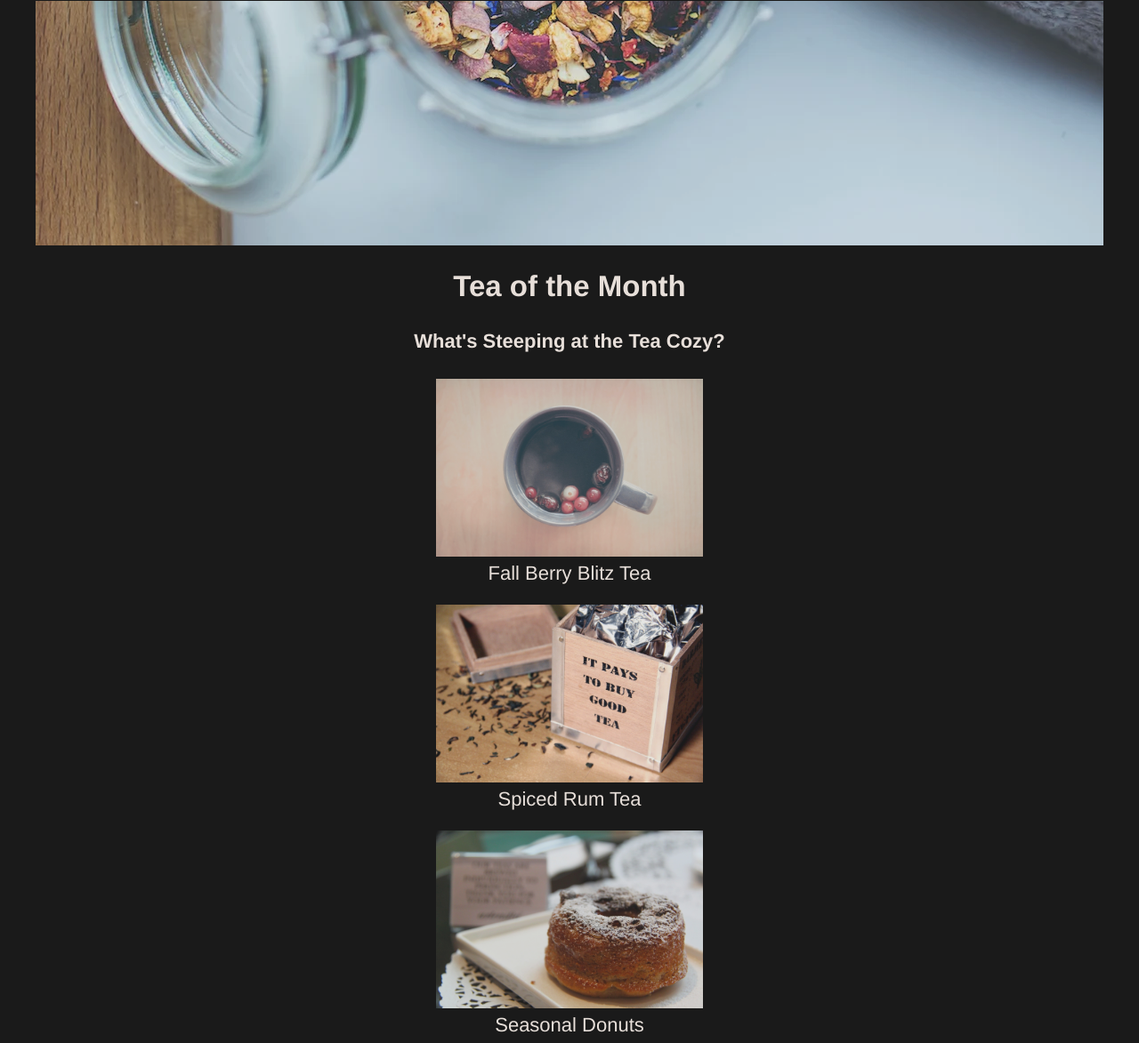
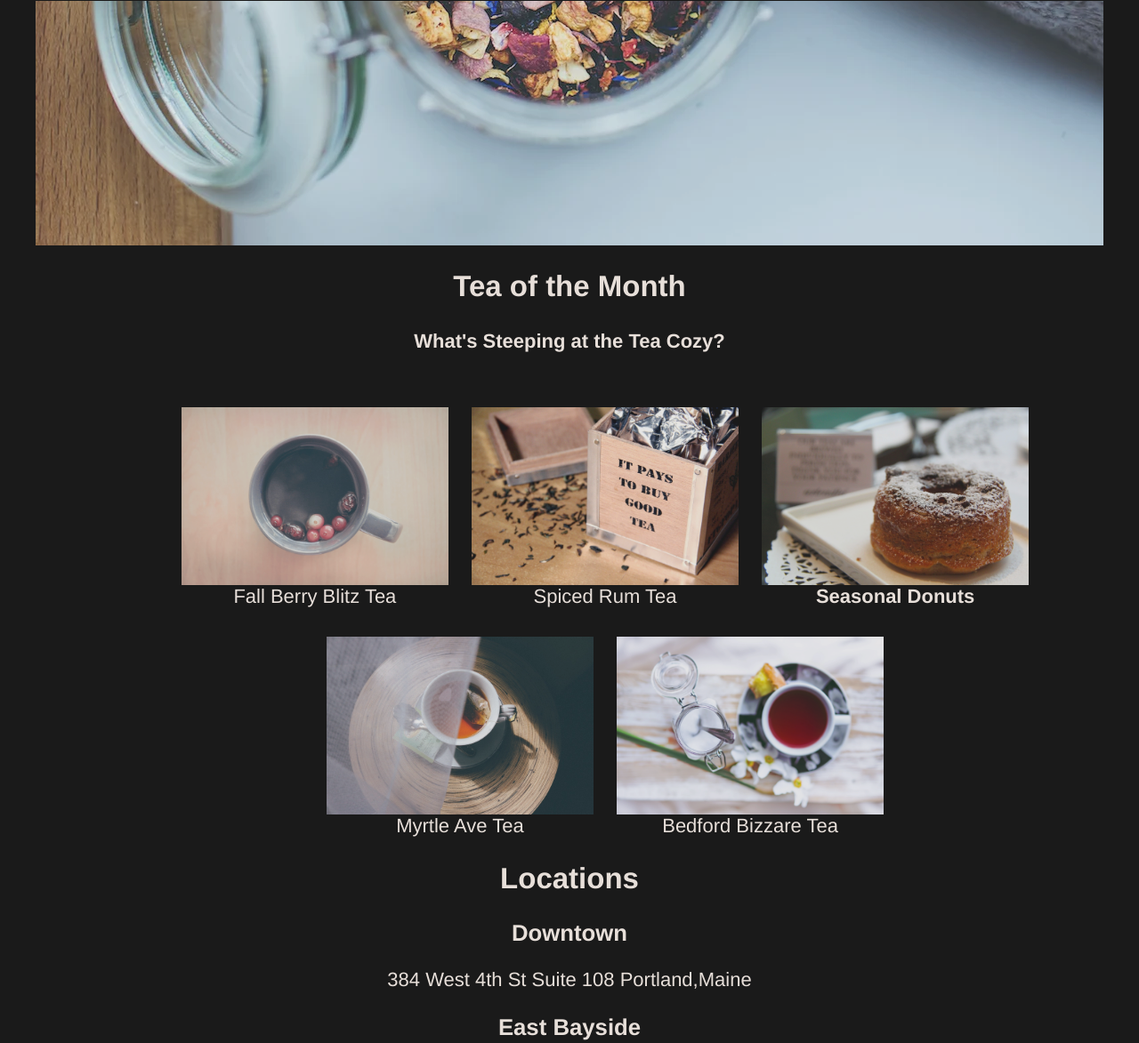
Before and after one commit to beneficium555/TeaCozy, a plain HTML site: page index.html in a window 1280 px wide. Shown: the part 424-1597 px from the top of the page at 89% size. Drawn offline with Linux system fonts and the light colour scheme.

Commit message:
Style Featured Tea

```diff
--- a/index.html
+++ b/index.html
@@ -27,31 +27,31 @@
             <div class="images">
             <figure>
                 <img src="images/img-berryblitz.jpg" alt="Fall Berry Blitz Tea">
-                <figcaption>Fall Berry Blitz Tea</figcaption>
+                <figcaption><strong></strong>Fall Berry Blitz Tea</strong></figcaption>
             </figure>
             </div>
             <div class="images">
                 <figure>
                 <img src="images/img-spiced-rum.jpg" alt="Spiced Rum Tea">
-                <figcaption>Spiced Rum Tea</figcaption>
+                <figcaption><strong></strong>Spiced Rum Tea</strong></figcaption>
                 </figure>
             </div>
             <div class="images">
                 <figure>
                 <img src="images/img-donut.jpg" alt="Seasonal Donuts">
-                <figcaption>Seasonal Donuts</figcaption>
+                <figcaption><strong>Seasonal Donuts</strong></figcaption>
                 </figure>
             </div>
             <div class="images">
                 <figure>
                 <img src="images/img-myrtle-ave.jpg" alt="Myrtle Ave Tea">
-                <figcaption>Myrtle Ave Tea</figcaption>
+                <figcaption><strong></strong>Myrtle Ave Tea</strong></figcaption>
                 </figure>
             </div>
             <div class="images">
                 <figure>
                 <img src="images/img-bedford-bizarre.jpg" alt="Bedford Bizzare Tea">
-                <figcaption>Bedford Bizzare Tea</figcaption>
+                <figcaption><strong></strong>Bedford Bizzare Tea</strong></figcaption>
                 </figure>
             </div>
         </div>
--- a/style.css
+++ b/style.css
@@ -1,4 +1,4 @@
-html, body {
+html, body{
     height: 100%;
     margin: 0;
     padding: 0;
@@ -9,10 +9,19 @@ html, body {
     text-align: center;
     opacity: 0.9;
 }
+img {
+    width: 300px;
+    height: 200px;
+}
+figure {
+    display: inline-block;
+}
+figure img {
+    vertical-align: top;
+}
+figure figcaption {
+    text-align: center;
 
-img {
-    height: 200px;
-    width: 300px;
 }
 ul {
     margin: 30px auto;
@@ -59,3 +68,15 @@ html, body, .mission {
     background-color: black;
     width:100%;
 }
+
+.featured-tea {
+    margin: auto;
+    width: 1000px;
+}
+
+.images {
+    display: inline-block;
+    width: 300px;
+    height: 200px;
+    padding: 10px;
+}
```
